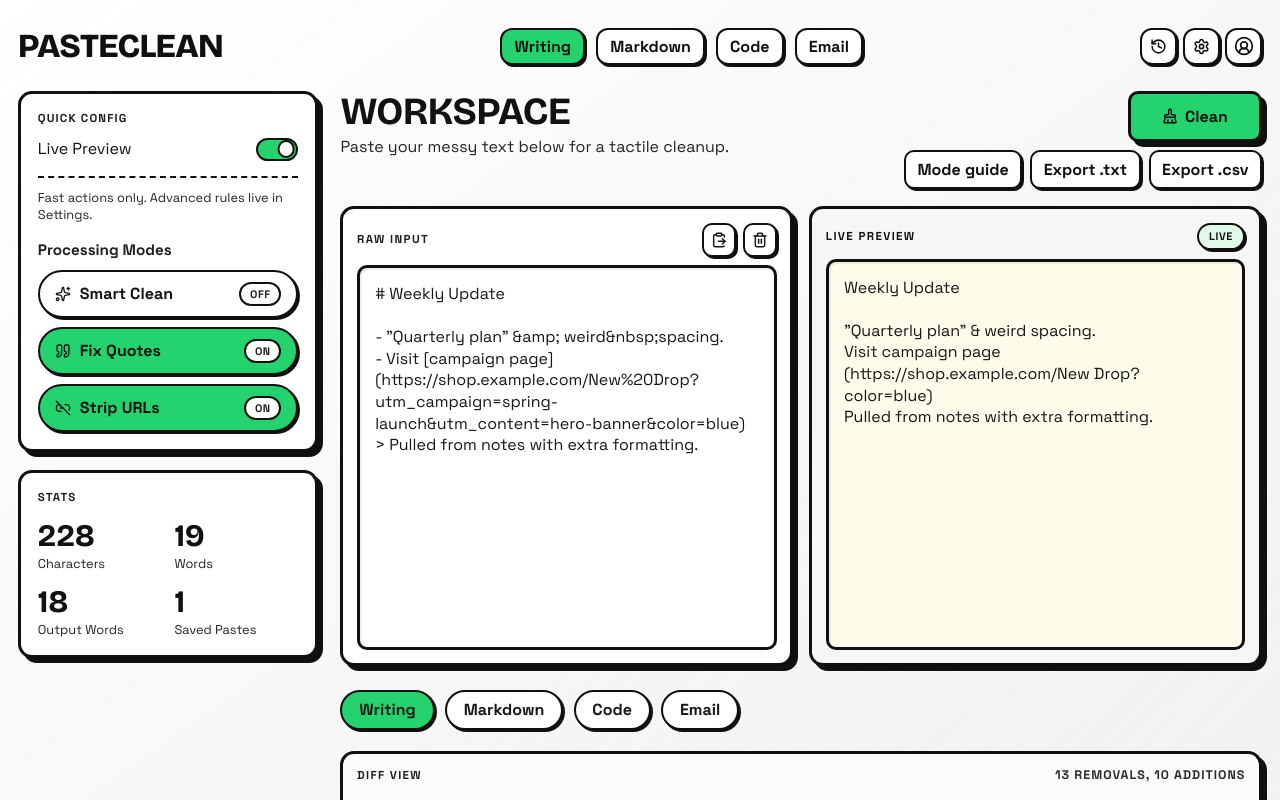
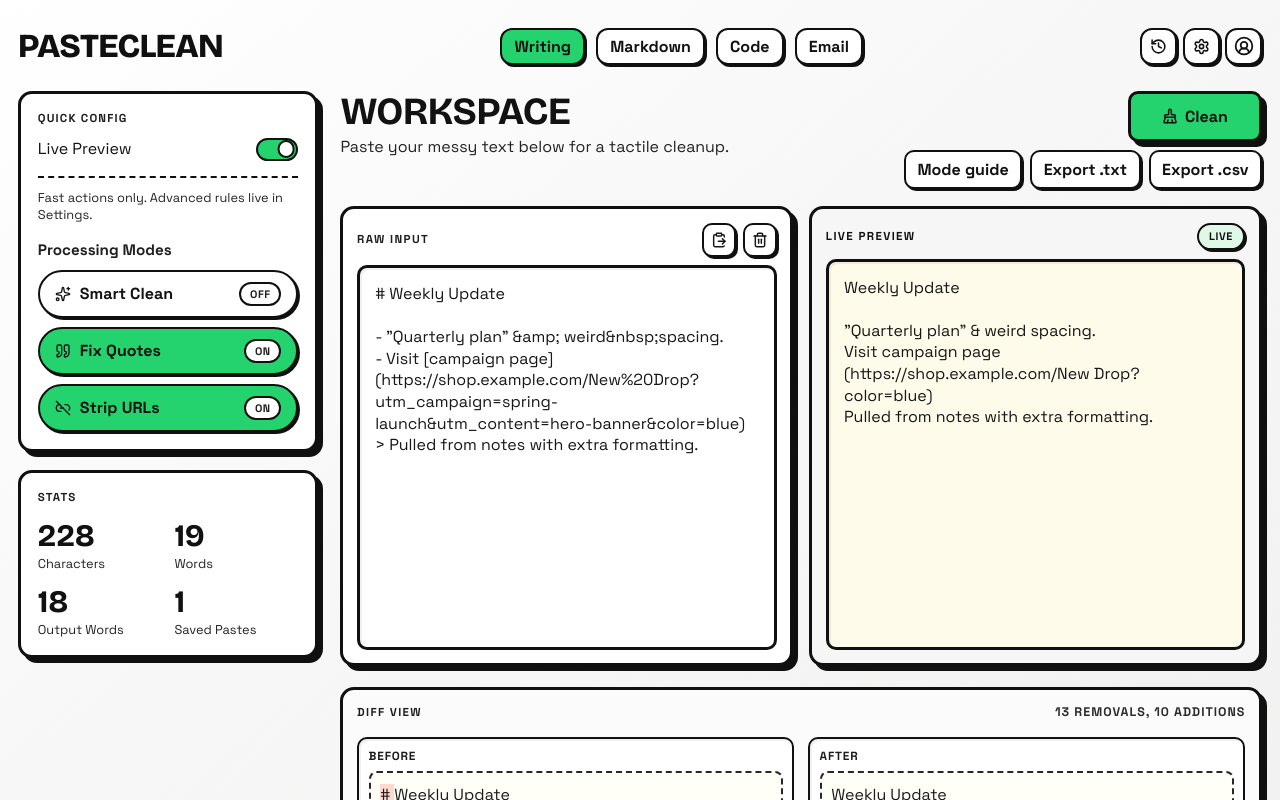
Before and after one commit to Joshuasoco/PasteClean, a React (Vite) app: page / in a window 1280 px wide. Shown: the top 800 px of the page. Built offline with nearby package versions, Linux system fonts and the light colour scheme.

Commit message:
fix:  removed the redundant bottom Writing / Markdown / Code / Email button row

```diff
--- a/src/App.jsx
+++ b/src/App.jsx
@@ -1308,19 +1308,6 @@ function App() {
             </article>
           </div>
 
-          <div className="pcBottomTabs" aria-label="Format shortcuts">
-            {MODE_OPTIONS.map((option) => (
-              <button
-                key={`bottom-${option.id}`}
-                type="button"
-                className={`pcBottomTab ${option.id === mode ? 'pcBottomTabActive' : ''}`}
-                onClick={() => handleModeChange(option.id)}
-              >
-                {getModeLabel(option.id, option.label)}
-              </button>
-            ))}
-          </div>
-
           <article className="pcEditorCard pcDiffCard" aria-live="polite">
             <div className="pcDiffHeader">
               <p className="pcEditorLabel">Diff View</p>
--- a/src/index.css
+++ b/src/index.css
@@ -1082,13 +1082,6 @@ button {
   line-height: 1.5;
 }
 
-.pcBottomTabs {
-  display: flex;
-  flex-wrap: wrap;
-  gap: 0.65rem;
-  margin-top: 0.35rem;
-}
-
 .pcDiffCard {
   margin-top: 0.2rem;
   min-height: 0;
@@ -1163,20 +1156,6 @@ button {
 
 .pcDiffSegmentMuted {
   color: #525252;
-}
-
-.pcBottomTab {
-  border-radius: 999px;
-  background: var(--paper);
-  color: #171717;
-  padding: 0.46rem 1.05rem;
-  border: 2px solid var(--line);
-  box-shadow: 2px 2px 0 var(--line);
-  font-weight: 700;
-}
-
-.pcBottomTabActive {
-  background: var(--accent);
 }
 
 .pcFooter {
```
